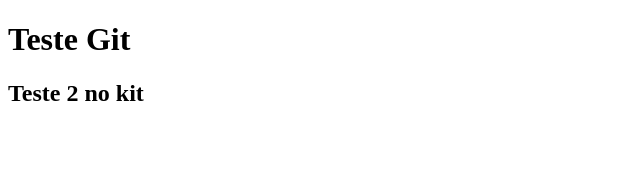
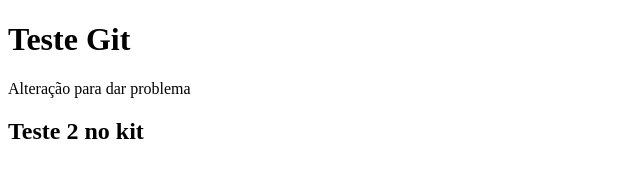
Before and after one commit to BrenoBernardes/gama-no-github, a plain HTML site: page index.html in a window 1280 px wide. Shown: the whole page, without its empty margins (0-640 px from the left). Drawn offline with Linux system fonts and the light colour scheme.

Commit message:
outro commit em main

```diff
--- a/index.html
+++ b/index.html
@@ -8,6 +8,7 @@
   </head>
   <body>
     <h1>Teste Git</h1>
+    <p>Alteração para dar problema</p>
     <h2>Teste 2 no kit</h2>
   </body>
 </html>
```
